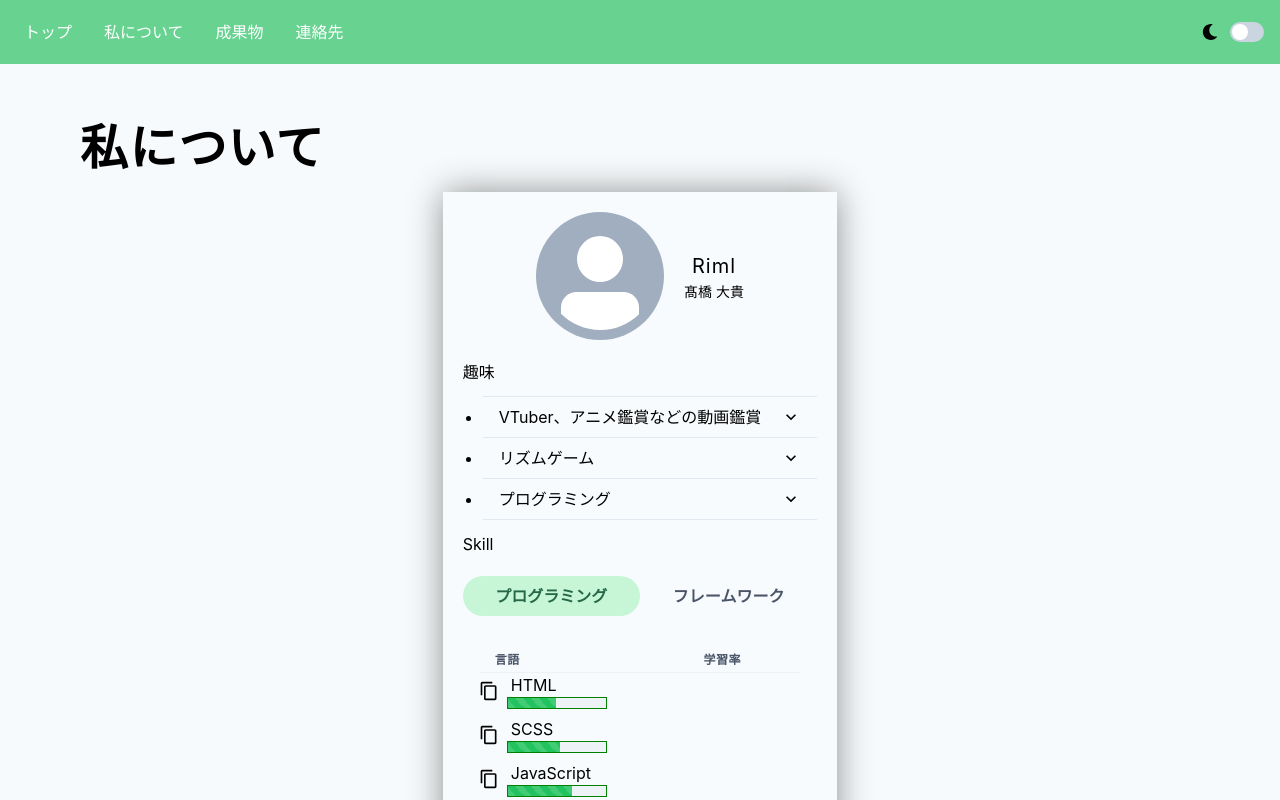
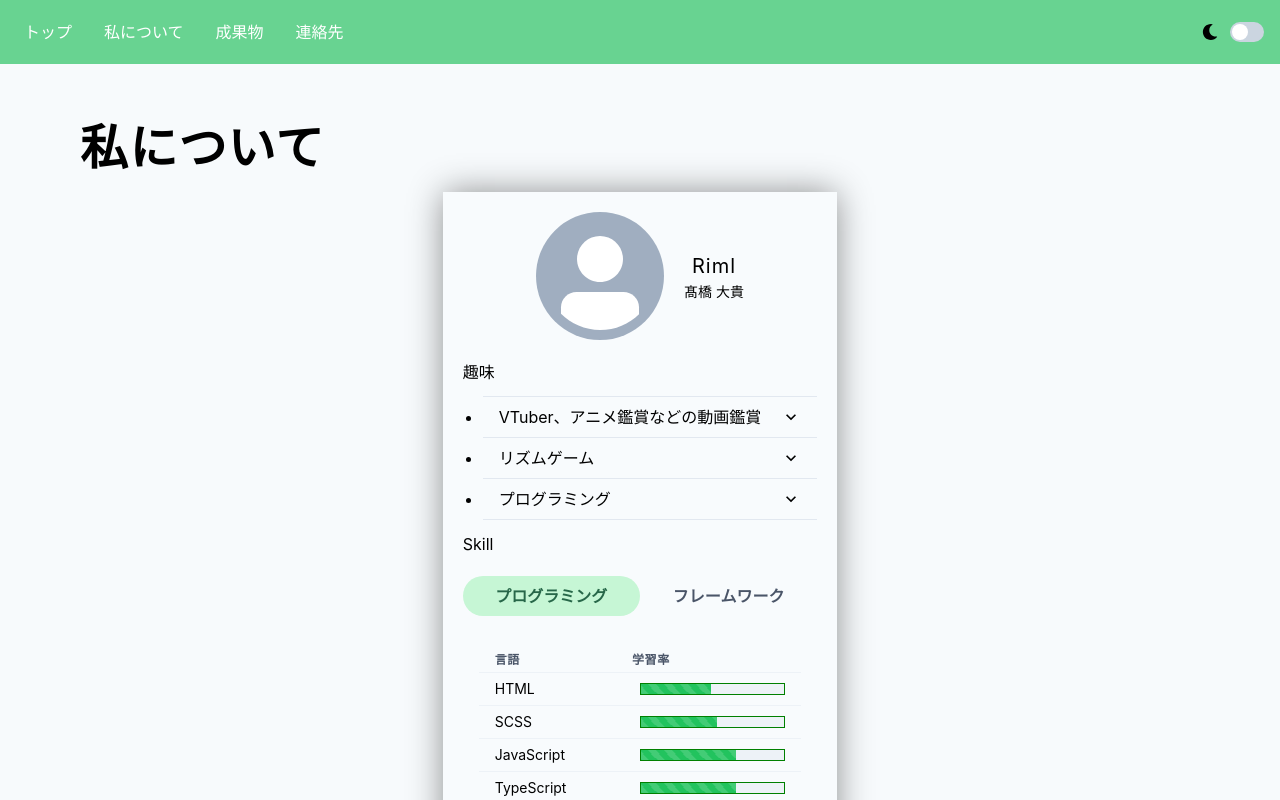
Before and after one commit to RimlTempest/RimlTempest.github.io, a Next.js app: page /about in a window 1280 px wide. Shown: the top 800 px of the page. Built offline with nearby package versions, Linux system fonts and the light colour scheme.

Commit message:
update: aboutを名刺のようなdesignに修正

```diff
--- a/src/components/Molecules/SkillGroup.tsx
+++ b/src/components/Molecules/SkillGroup.tsx
@@ -1,5 +1,5 @@
 import React from 'react';
-import { Flex, Text } from '@chakra-ui/react';
+import { Flex, Td, Text, Tr } from '@chakra-ui/react';
 import { SkillProgress } from '../../components/Atoms/SkillProgress';
 import { CopyIcon } from '@chakra-ui/icons';
 import { SkillGroupProps } from '../../types/SkillGroupTypes';
@@ -8,12 +8,13 @@ export const SkillGroup: React.FC<SkillGroupProps> = (
   props: SkillGroupProps
 ) => {
   return (
-    <Flex justifyContent="flex-start" alignItems="center" mb={2}>
-      <CopyIcon boxSize={5} />
-      <Flex flexDirection="column">
-        <Text pl={3}>{props.skillName}</Text>
-        <SkillProgress value={props.progressValue} />
-      </Flex>
-    </Flex>
+    <>
+      <Tr>
+        <Td>{props.skillName}</Td>
+        <Td>
+          <SkillProgress value={props.progressValue} />
+        </Td>
+      </Tr>
+    </>
   );
 };
```
